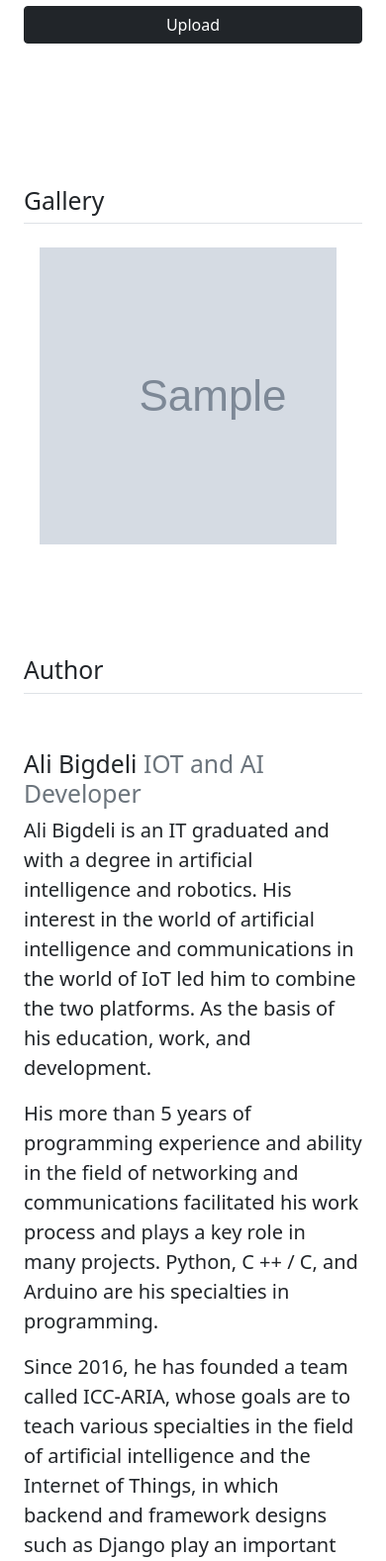
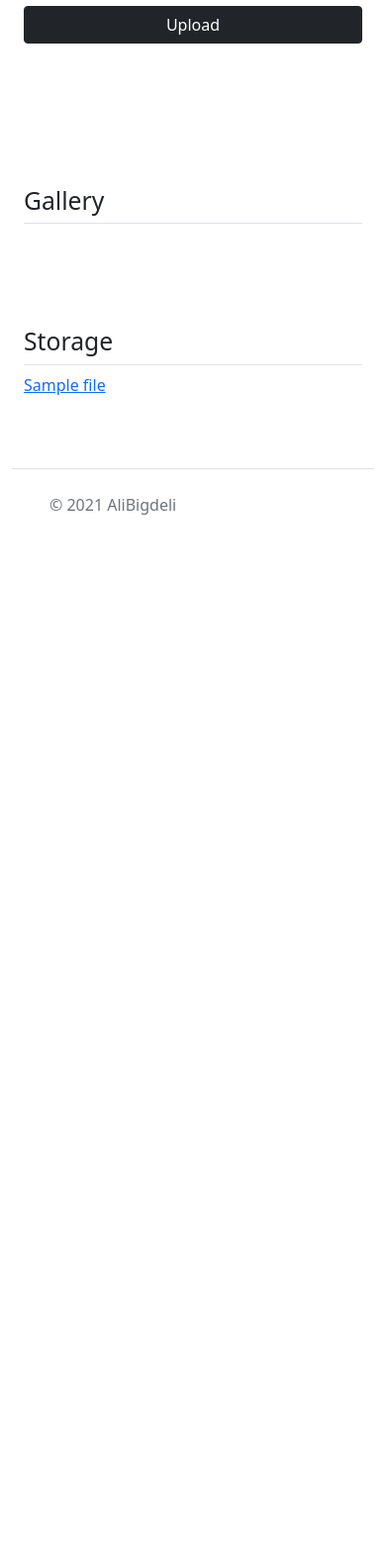
Before and after one commit to duclong-220299/Django-Multiple-File-Upload, a Django app: template src/templates/website/index.html in a window 390 px wide. Shown: the part 707-2284 px from the top of the page at 99% size. After the commit the page ends 1227 px from the top, so only its background shows below. Run offline with Django 3.2, Linux system fonts and the light colour scheme; the template is opened without the code that fills it: most values are stand-ins (such as "Sample title", 1, 10 or a date in 2020); grey boxes marked "Sample" are stand-in pictures.

Commit message:
add progress

```diff
--- a/docker-compose.yml
+++ b/docker-compose.yml
@@ -28,6 +28,9 @@ services:
     env_file:
       - .env
     environment:
+      - POSTGRES_DB=${POSTGRES_DB}
+      - POSTGRES_USER=${POSTGRES_USER}
+      - POSTGRES_PASSWORD=${POSTGRES_PASSWORD}
       - SECRET_KEY=${SECRET_KEY}
       - DEBUG=${DEBUG}
       - SHOW_DEBUGGER_TOOLBAR=${SHOW_DEBUGGER_TOOLBAR}
--- a/src/templates/website/index.html
+++ b/src/templates/website/index.html
@@ -23,14 +23,17 @@
     <div class="row featurette py-5">
 
         <div class="col-md-4 order-md-1">
-            <form action="." method="POST" enctype="multipart/form-data">
+            <form id="upload-form" action="." method="POST" enctype="multipart/form-data">
                 {% csrf_token %}
                 <div class="mb-3">
                     <label for="formFile" class="form-label">choose multiple images to upload with Model Form</label>
                     <input class="form-control" name="file" type="file" id="id_file" multiple>
                 </div>
 
-                <button class="btn btn-dark w-100" type="submit"> Upload</button>
+                <div id="progress-bar">
+                    <button id="progress" class="btn btn-dark w-100" type="submit"> Upload</button>
+                </div>
+
             </form>
         </div>
         <div class="col-md-4 order-md-1">
@@ -63,98 +66,21 @@
         <div class="container">
             <div class="row row-cols-4">
                 {% for photo in gallery %}
-                <div class="col p-3">
-                    <img class="cropped-img" src="{{photo.file.url}}" />
-                </div>
+                    {% if ".jpg" in photo.file.url or ".jpeg" in photo.file.url or ".png" in photo.file.url or ".gif" in photo.file.url %}
+                    <div class="col p-3">
+                        <img class="cropped-img" src="{{photo.file.url}}" />
+                    </div>
+                    {% endif %}
                 {% endfor %}
             </div>
         </div>
     </div>
 </div>
-
-<div class="container px-4 py-5" id="Author">
-    <h2 class="pb-2 border-bottom">Author</h2>
-    <div class="row featurette py-5">
-        <div class="col-md-8 order-md-2">
-            <h2 class="featurette-heading">Ali Bigdeli <span class="text-muted">IOT and AI Developer</span>
-            </h2>
-            <p class="lead">Ali Bigdeli is an IT graduated and with a degree in artificial intelligence and robotics.
-                His interest in the world of artificial intelligence and communications in the world of IoT led him to
-                combine the two platforms. As the basis of his education, work, and development.</p>
-
-            <p class="lead">His more than 5 years of programming experience and ability in the field of networking and
-                communications facilitated his work process and plays a key role in many projects. Python, C ++ / C, and
-                Arduino are his specialties in programming.</p>
-
-            <p class="lead">Since 2016, he has founded a team called ICC-ARIA, whose goals are to teach various
-                specialties in the
-                field of artificial intelligence and the Internet of Things, in which backend and framework designs such
-                as Django play an important role. Ideation and conversion of an idea into a product and reverse
-                engineering of products are among his potential abilities.</p>
-        </div>
-        <div class="col-md-4 order-md-1">
-            <img src="https://avatars.githubusercontent.com/u/29748439?v=4" width="100%" height="100%" max-width="400px"
-                max-height="400px" alt="">
-
-        </div>
-    </div>
-</div>
-<div class="container px-4 py-5" id="Contact">
-    <h2 class="pb-2 border-bottom">Contact</h2>
-    <div class="row align-items-md-stretch">
-        <div class="col-md-6">
-            <div class="h-100 p-5">
-                <h2>Reach ME</h2>
-                <p>you can reach me using other social media platforms such as:</p>
-                <ul class="justify-content-start list-unstyled d-flex">
-                    <li class="ms-3"><a class="text-muted" href="https://github.com/AliBigdeli" target="_blank">
-                            <svg xmlns="http://www.w3.org/2000/svg" width="45" height="45" fill="currentColor"
-                                class="bi bi-github" viewBox="0 0 16 16">
-                                <path
-                                    d="M8 0C3.58 0 0 3.58 0 8c0 3.54 2.29 6.53 5.47 7.59.4.07.55-.17.55-.38 0-.19-.01-.82-.01-1.49-2.01.37-2.53-.49-2.69-.94-.09-.23-.48-.94-.82-1.13-.28-.15-.68-.52-.01-.53.63-.01 1.08.58 1.23.82.72 1.21 1.87.87 2.33.66.07-.52.28-.87.51-1.07-1.78-.2-3.64-.89-3.64-3.95 0-.87.31-1.59.82-2.15-.08-.2-.36-1.02.08-2.12 0 0 .67-.21 2.2.82.64-.18 1.32-.27 2-.27.68 0 1.36.09 2 .27 1.53-1.04 2.2-.82 2.2-.82.44 1.1.16 1.92.08 2.12.51.56.82 1.27.82 2.15 0 3.07-1.87 3.75-3.65 3.95.29.25.54.73.54 1.48 0 1.07-.01 1.93-.01 2.2 0 .21.15.46.55.38A8.012 8.012 0 0 0 16 8c0-4.42-3.58-8-8-8z" />
-                            </svg>
-                        </a></li>
-                    <li class="ms-3"><a class="text-muted" href="https://www.linkedin.com/in/thealibigdeli/"
-                            target="_blank"><svg xmlns="http://www.w3.org/2000/svg" width="45" height="45"
-                                fill="currentColor" class="bi bi-linkedin" viewBox="0 0 16 16">
-                                <path
-                                    d="M0 1.146C0 .513.526 0 1.175 0h13.65C15.474 0 16 .513 16 1.146v13.708c0 .633-.526 1.146-1.175 1.146H1.175C.526 16 0 15.487 0 14.854V1.146zm4.943 12.248V6.169H2.542v7.225h2.401zm-1.2-8.212c.837 0 1.358-.554 1.358-1.248-.015-.709-.52-1.248-1.342-1.248-.822 0-1.359.54-1.359 1.248 0 .694.521 1.248 1.327 1.248h.016zm4.908 8.212V9.359c0-.216.016-.432.08-.586.173-.431.568-.878 1.232-.878.869 0 1.216.662 1.216 1.634v3.865h2.401V9.25c0-2.22-1.184-3.252-2.764-3.252-1.274 0-1.845.7-2.165 1.193v.025h-.016a5.54 5.54 0 0 1 .016-.025V6.169h-2.4c.03.678 0 7.225 0 7.225h2.4z" />
-                            </svg></a></li>
-
-                    <li class="ms-3"><a class="text-muted" href="https://www.youtube.com/in/thealibigdeli/"
-                            target="_blank"><svg xmlns="http://www.w3.org/2000/svg" width="45" height="45"
-                                fill="currentColor" class="bi bi-youtube" viewBox="0 0 16 16">
-                                <path
-                                    d="M8.051 1.999h.089c.822.003 4.987.033 6.11.335a2.01 2.01 0 0 1 1.415 1.42c.101.38.172.883.22 1.402l.01.104.022.26.008.104c.065.914.073 1.77.074 1.957v.075c-.001.194-.01 1.108-.082 2.06l-.008.105-.009.104c-.05.572-.124 1.14-.235 1.558a2.007 2.007 0 0 1-1.415 1.42c-1.16.312-5.569.334-6.18.335h-.142c-.309 0-1.587-.006-2.927-.052l-.17-.006-.087-.004-.171-.007-.171-.007c-1.11-.049-2.167-.128-2.654-.26a2.007 2.007 0 0 1-1.415-1.419c-.111-.417-.185-.986-.235-1.558L.09 9.82l-.008-.104A31.4 31.4 0 0 1 0 7.68v-.123c.002-.215.01-.958.064-1.778l.007-.103.003-.052.008-.104.022-.26.01-.104c.048-.519.119-1.023.22-1.402a2.007 2.007 0 0 1 1.415-1.42c.487-.13 1.544-.21 2.654-.26l.17-.007.172-.006.086-.003.171-.007A99.788 99.788 0 0 1 7.858 2h.193zM6.4 5.209v4.818l4.157-2.408L6.4 5.209z" />
-                            </svg></a></li>
-
-                </ul>
-            </div>
-        </div>
-        <div class="col-md-6">
-            <div class="h-100 p-5">
-                <form action="mailto:duclong.220299@gmail.com" method="get" enctype="text/plain">
-                    <div class="form-group">
-                        <label for="subject">Subject</label>
-                        <input id="subject" name="subject" type="text" class="form-control">
-                    </div>
-                    <div class="form-group">
-                        <label for="textarea">Body</label>
-                        <textarea id="textarea" name="textarea" cols="40" rows="5" aria-describedby="textareaHelpBlock"
-                            class="form-control"></textarea>
-                        <span id="textareaHelpBlock" class="form-text text-muted">share your thoughts</span>
-                    </div>
-
-                    <div class="form-group">
-                        <button class="btn btn-dark btn-lg" type="submit">Send</button>
-                        <button class="btn btn-secondary btn-lg" type="reset" name="reset">Clear Form</button>
-                    </div>
-
-                </form>
-            </div>
-        </div>
-    </div>
-
+<div class="container px-4 py-5" id="storage">
+    <h2 class="pb-2 border-bottom">Storage</h2>
+    {% for photo in gallery %}
+    <p style="margin:0;"><a href="{{photo.file.url}}" target="_blank">{{photo.file.name}}</a></p>
+    {% endfor %}
 </div>
 {% endblock %}
 
@@ -165,10 +91,10 @@
         var formData = new FormData($(this)[0]);
         // AJAX request
         $.ajax({
-            url: '/api/photo/upload/',
-            type: 'post',
+            url: "/api/photo/upload/",
+            type: "post",
             data: formData,
-            dataType: 'multipart/form-data',
+            dataType: "multipart/form-data",
             contentType: false,
             processData: false,
             complete: function () {
@@ -177,6 +103,32 @@
         });
 
     });
+    document.getElementById("upload-form").onsubmit = function(event) {
+        event.preventDefault();
 
+        var formData = new FormData(this);
+        var xhr = new XMLHttpRequest();
+        var progressBar = document.getElementById("progress");
+
+        xhr.upload.addEventListener("progress", function(event) {
+            if (event.lengthComputable) {
+                var percentComplete = (event.loaded / event.total) * 100;
+                progressBar.style.width = percentComplete + "%";
+                progressBar.textContent = Math.round(percentComplete) + "%";
+            }
+        }, false);
+
+        xhr.onreadystatechange = function() {
+            if (xhr.readyState === 4 && xhr.status === 200) {
+                alert("Files uploaded successfully!");
+                location.reload();
+            } else if (xhr.readyState === 4) {
+                alert("An error occurred while uploading files.");
+            }
+        };
+
+        xhr.open("POST", "{% url "website:index" %}", true);
+        xhr.send(formData);
+    };
 </script>
 {% endblock %}
```
